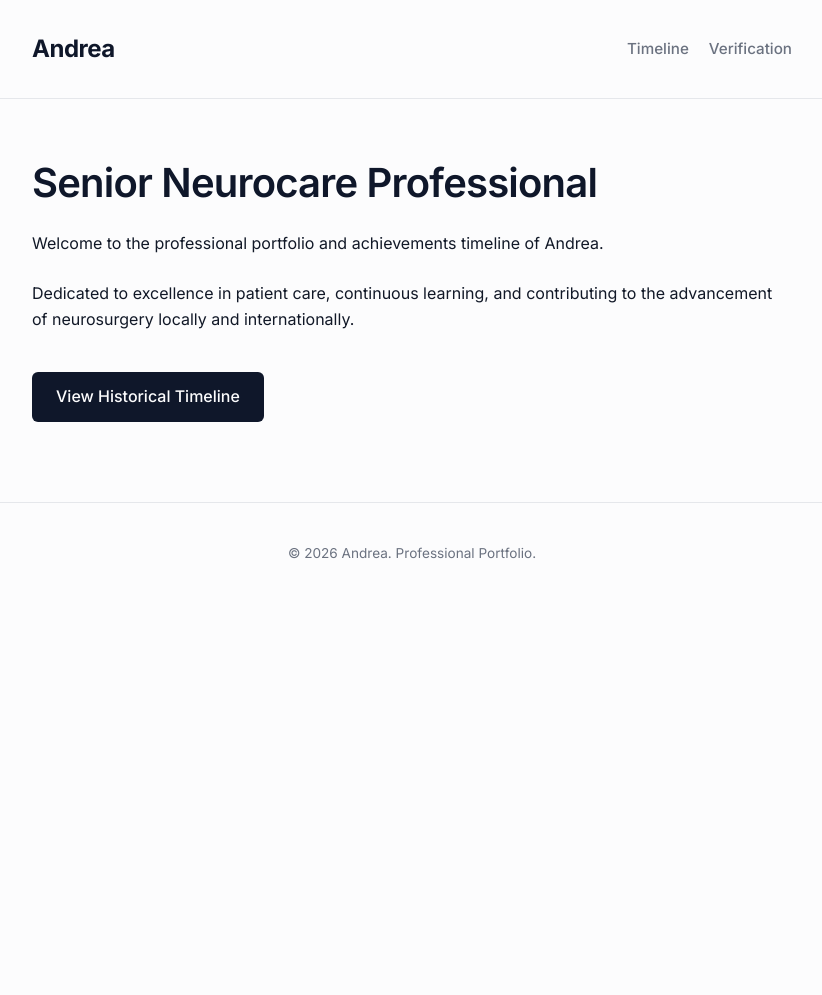
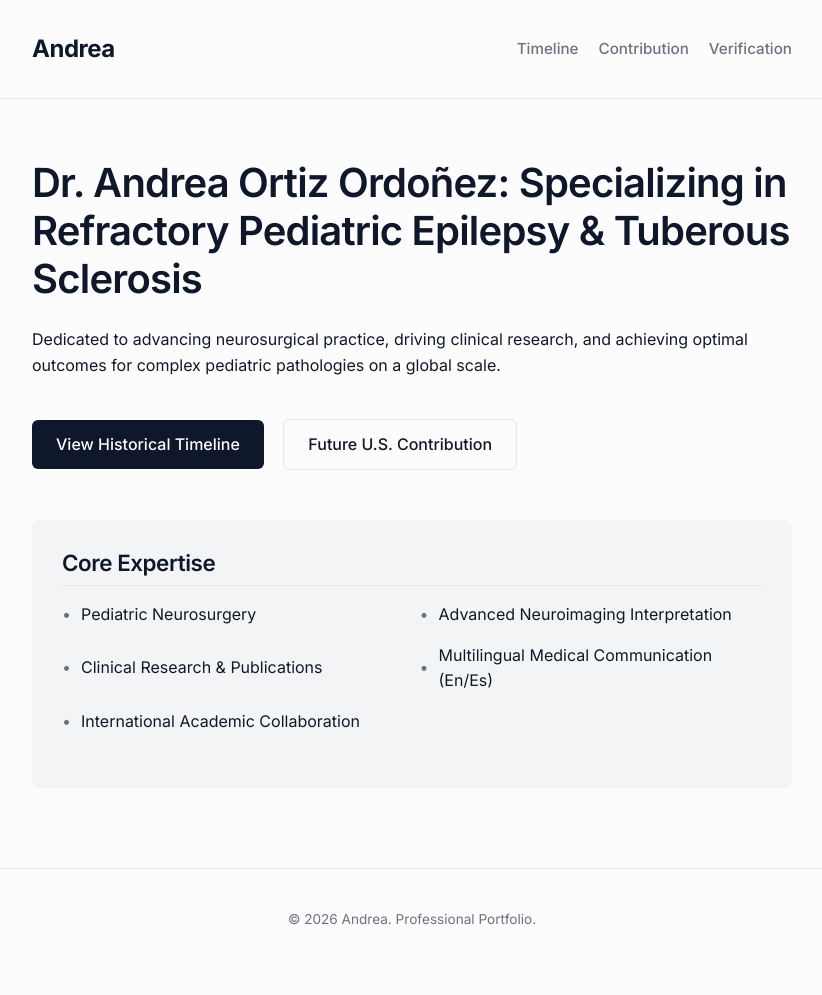
Before and after one commit to himy2u/neuro, a Jekyll site: the page built from index.html, in a window 1280 px wide. Shown: the whole page, without its empty margins (228-1050 px from the left). Built offline with Jekyll 4.4.1, drawn with Linux system fonts in a browser that asks for light colours; before the commit the page ends 900 px from its top, so only the background shows below that.

Commit message:
STRATEGY: Refine content narrative for job acquisition and visa petition impact. Add Skills and Future Contribution sections.

```diff
--- /dev/null
+++ b/_includes/skills.html
@@ -0,0 +1,26 @@
+<div class="skills-section"
+    style="margin-top: 50px; padding: 30px; background: var(--color-hover); border-radius: 8px;">
+    <h2 style="margin-top: 0; font-size: 1.4rem;">Core Expertise</h2>
+    <ul
+        style="display: grid; grid-template-columns: repeat(auto-fit, minmax(250px, 1fr)); gap: 15px; list-style: none; padding: 0;">
+        <li style="display: flex; align-items: center; justify-content: flex-start; margin-bottom: 0;">
+            <span style="color: var(--color-text-muted); margin-right: 10px;">&bull;</span> Pediatric Neurosurgery
+        </li>
+        <li style="display: flex; align-items: center; justify-content: flex-start; margin-bottom: 0;">
+            <span style="color: var(--color-text-muted); margin-right: 10px;">&bull;</span> Advanced Neuroimaging
+            Interpretation
+        </li>
+        <li style="display: flex; align-items: center; justify-content: flex-start; margin-bottom: 0;">
+            <span style="color: var(--color-text-muted); margin-right: 10px;">&bull;</span> Clinical Research &
+            Publications
+        </li>
+        <li style="display: flex; align-items: center; justify-content: flex-start; margin-bottom: 0;">
+            <span style="color: var(--color-text-muted); margin-right: 10px;">&bull;</span> Multilingual Medical
+            Communication (En/Es)
+        </li>
+        <li style="display: flex; align-items: center; justify-content: flex-start; margin-bottom: 0;">
+            <span style="color: var(--color-text-muted); margin-right: 10px;">&bull;</span> International Academic
+            Collaboration
+        </li>
+    </ul>
+</div>
--- a/_layouts/default.html
+++ b/_layouts/default.html
@@ -1,5 +1,6 @@
 <!DOCTYPE html>
 <html lang="en">
+
 <head>
   <meta charset="UTF-8">
   <meta name="viewport" content="width=device-width, initial-scale=1.0">
@@ -13,6 +14,7 @@
 
   <link rel="stylesheet" href="{{ '/assets/css/style.css' | relative_url }}">
 </head>
+
 <body>
 
   <header class="site-header">
@@ -20,6 +22,7 @@
       <a class="site-title" rel="author" href="{{ '/' | relative_url }}">Andrea</a>
       <nav class="site-nav">
         <a class="page-link" href="{{ '/timeline' | relative_url }}">Timeline</a>
+        <a class="page-link" href="{{ '/contribution' | relative_url }}">Contribution</a>
         <a class="page-link" href="{{ '/verification' | relative_url }}">Verification</a>
       </nav>
     </div>
@@ -38,4 +41,5 @@
   </footer>
 
 </body>
+
 </html>
--- a/index.html
+++ b/index.html
@@ -3,15 +3,20 @@ layout: default
 title: Home
 ---
 <div class="home">
-    <h1>Senior Neurocare Professional</h1>
-    <p>Welcome to the professional portfolio and achievements timeline of Andrea.</p>
-    <p>Dedicated to excellence in patient care, continuous learning, and contributing to the advancement of neurosurgery
-        locally and internationally.</p>
+    <h1>Dr. Andrea Ortiz Ordoñez: Specializing in Refractory Pediatric Epilepsy & Tuberous Sclerosis</h1>
+    <p>Dedicated to advancing neurosurgical practice, driving clinical research, and achieving optimal outcomes for
+        complex pediatric pathologies on a global scale.</p>
 
-    <div style="margin-top: 40px;">
+    <div style="margin-top: 40px; margin-bottom: 40px;">
         <a href="{{ '/timeline' | relative_url }}"
-            style="display: inline-block; padding: 12px 24px; background: var(--color-primary); color: var(--color-bg); font-weight: 500; border-radius: 6px;">
+            style="display: inline-block; padding: 12px 24px; background: var(--color-primary); color: var(--color-bg); font-weight: 500; border-radius: 6px; margin-right: 15px;">
             View Historical Timeline
         </a>
+        <a href="{{ '/contribution' | relative_url }}"
+            style="display: inline-block; padding: 12px 24px; border: 1px solid var(--color-border); color: var(--color-text); font-weight: 500; border-radius: 6px;">
+            Future U.S. Contribution
+        </a>
     </div>
+
+    {% include skills.html %}
 </div>
```
Also changed, not shown: _achievements/2020-01-01-FLANC-Role.md (+4 -2 lines), _achievements/2021-11-24-CLAN-Award.md (+4 -2 lines), _achievements/2024-05-01-HCAM-Recognition.md (+5 -1 lines), _achievements/2025-02-07-CNS-Membership.md (+5 -1 lines), contribution.md (added, +32 -0 lines), 1 other file.
